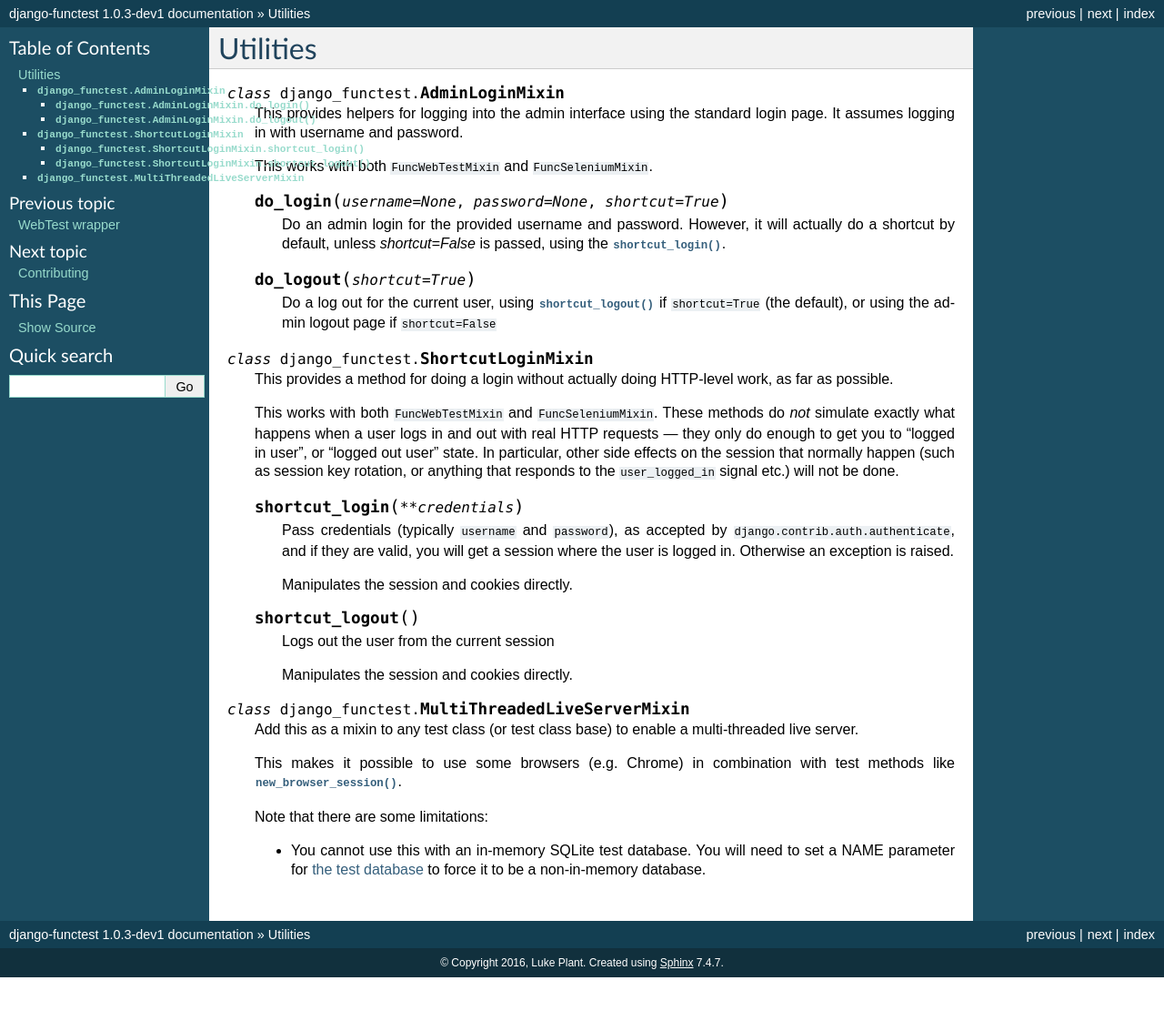
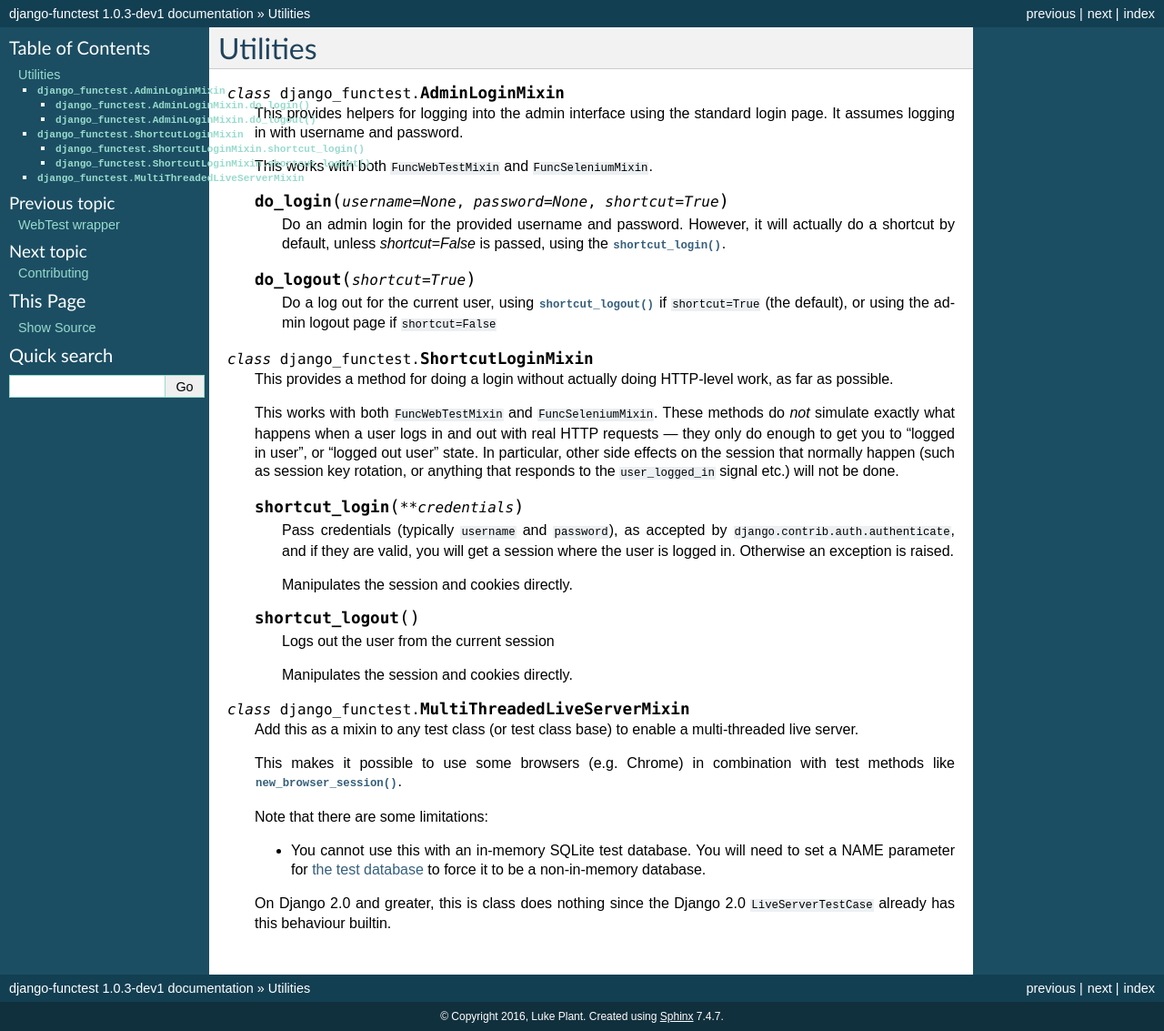
Before and after one commit to django-functest/django-functest, a Sphinx documentation site: the page built from docs/utils.rst, in a window 1280 px wide. Shown: the whole page at 91% size. Built offline with Sphinx 7.4.7, drawn with Linux system fonts in a browser that asks for light colours; before the commit the page ends 1074 px from its top, so only the background shows below that.

Commit message:
Note about Django 2.0 and MultiThreadedLiveServerMixin

```diff
--- a/docs/utils.rst
+++ b/docs/utils.rst
@@ -63,3 +63,6 @@ Utilities
         need to set a NAME parameter for `the test database
         <https://docs.djangoproject.com/en/1.10/topics/testing/overview/#the-test-database>`_
         to force it to be a non-in-memory database.
+
+      On Django 2.0 and greater, this is class does nothing since the Django 2.0
+      ``LiveServerTestCase`` already has this behaviour builtin.
```
